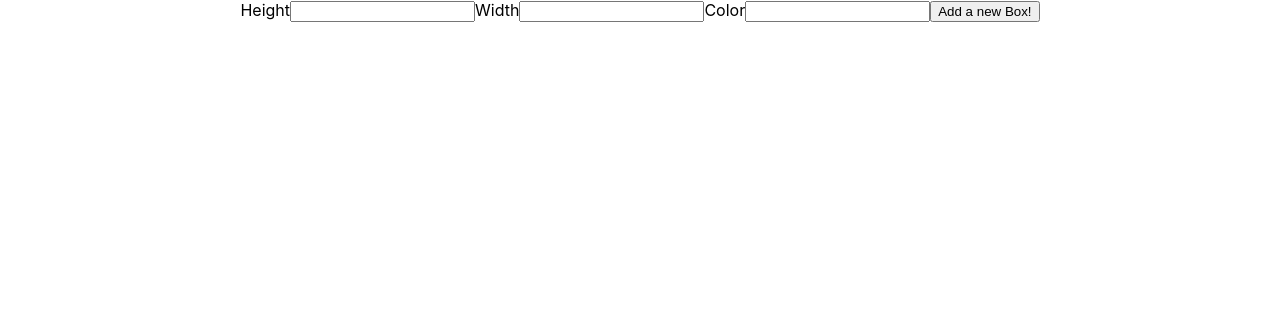
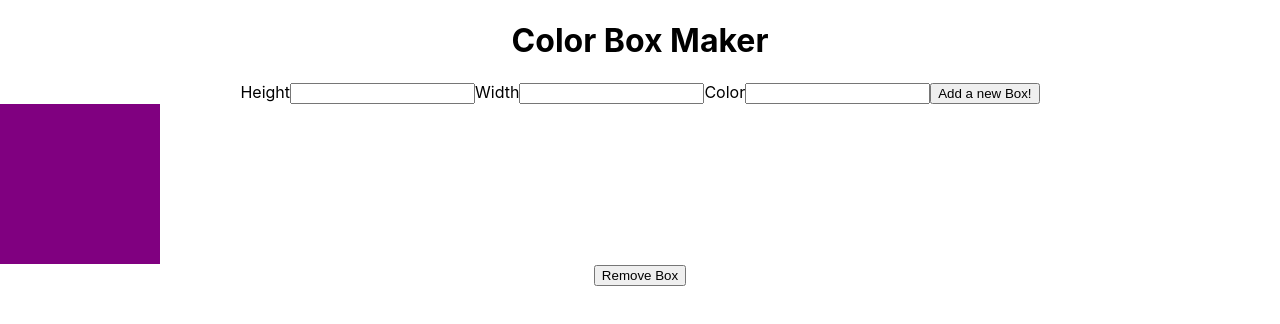
Before and after one commit to NightmanCZ90/Modern-React-Bootcamp, a React (Create React App) app in the folder 12_Forms/forms-react/: page / in a window 1280 px wide. Shown: the top 324 px of the page. Built offline with nearby package versions, Linux system fonts and the light colour scheme.

Commit message:
render boxes

```diff
--- a/12_Forms/forms-react/src/App.js
+++ b/12_Forms/forms-react/src/App.js
@@ -4,6 +4,7 @@ import './App.css';
 import Form from './Form'
 import ShoppingList from './ShoppingList';
 import BoxList from './BoxList';
+import Box from './Box';
 
 
 function App() {
--- a/12_Forms/forms-react/src/Box.js
+++ b/12_Forms/forms-react/src/Box.js
@@ -3,11 +3,14 @@ import React, { Component } from 'react'
 class Box extends Component {
   render() {
     return(
-      <div
-        height={this.height}
-        width={this.width}
-        color={this.color}
-      >
+      <div>
+        <div style={{
+          height: `${this.props.height}em`,
+          width: `${this.props.width}em`,
+          backgroundColor: this.props.color
+        }}>
+        </div>
+        <button>Remove Box</button>
       </div>
     )
   }
--- a/12_Forms/forms-react/src/BoxList.js
+++ b/12_Forms/forms-react/src/BoxList.js
@@ -7,7 +7,7 @@ class BoxList extends Component {
   constructor(props) {
     super(props);
     this.state = {
-      boxes: []
+      boxes: [{height: 10, width: 10, color: 'purple'}]
     }
     this.addBox = this.addBox.bind(this);
   }
@@ -21,17 +21,20 @@ class BoxList extends Component {
     return (
       <div>
         {this.state.boxes.map(box => (
-          <Box
-            style="backgroundColor: {this.color}"
-          />
+          <Box />
         ))}
       </div>
     )
   }
   render() {
+    const boxes = this.state.boxes.map(box => (
+      <Box height={box.height} width={box.width} color={box.color} />
+    ))
     return(
       <div>
+        <h1>Color Box Maker</h1>
         <NewBoxForm />
+        {boxes}
       </div>
     )
   }
```
